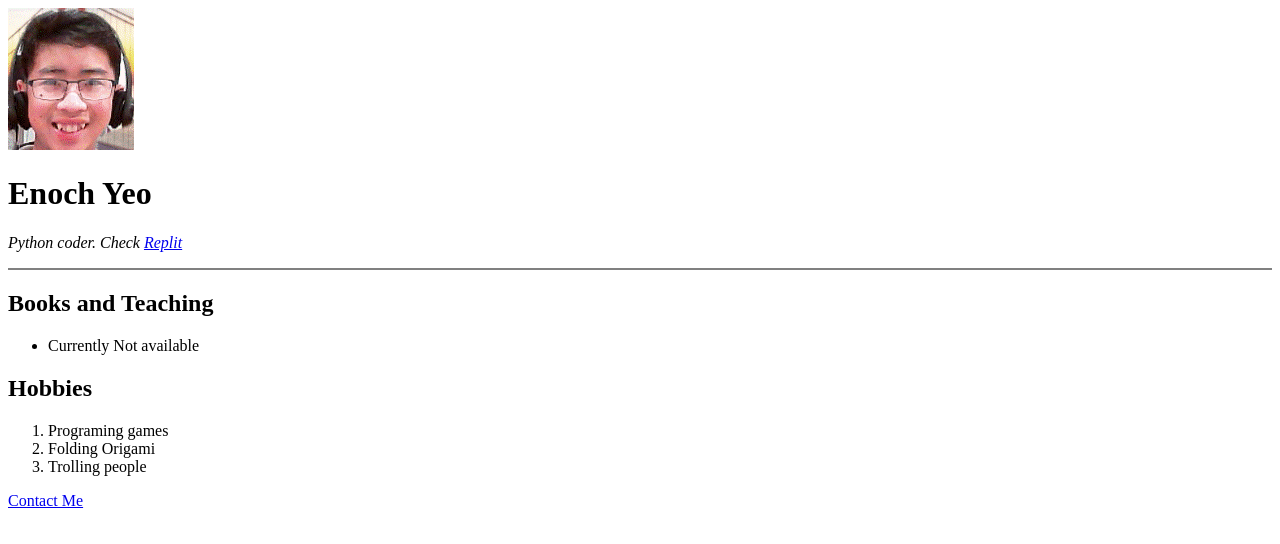
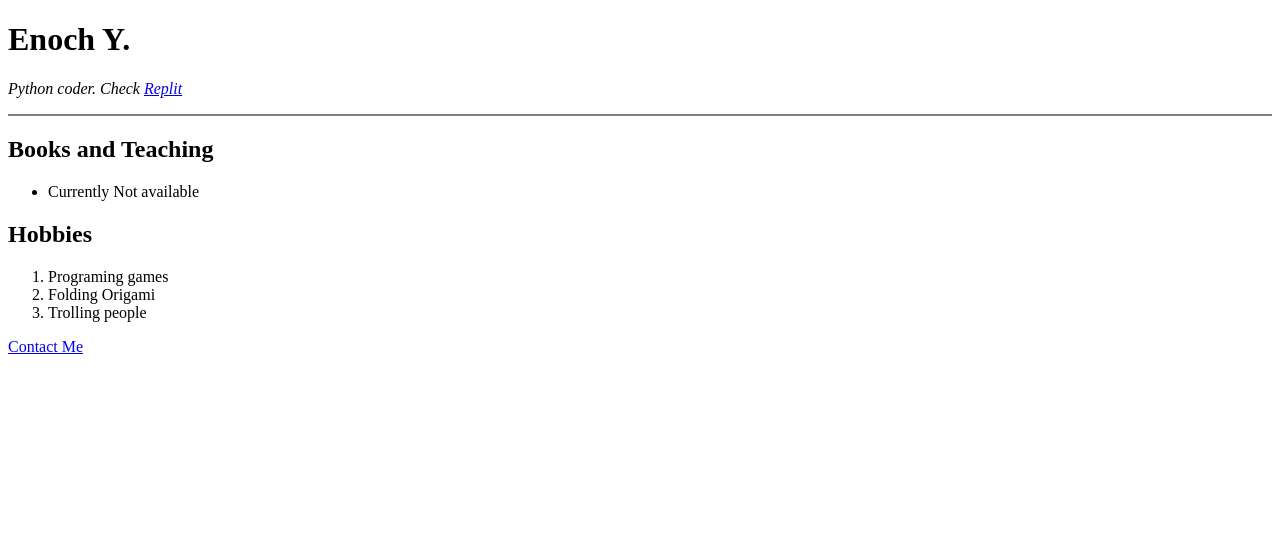
Before and after one commit to programexy/CV, a plain HTML site: page index.html in a window 1280 px wide. Drawn offline with Linux system fonts and the light colour scheme.

Commit message:
Update index.html
Signed-off-by: programexy <120611472+programexy@users.noreply.github.com>

```diff
--- a/index.html
+++ b/index.html
@@ -6,12 +6,7 @@
     </head>
     <body>
     <table>
-        <tr>
-
-        </tr>
-    </table>
-    <img src="justice.gif" alt="not my picture actually">
-    <h1>Enoch Yeo</h1>
+    <h1>Enoch Y.</h1>
     <p><em>Python coder. Check <a href="https://replit.com/@orukami">Replit</a></em></p>
     <hr size="2" noshade>
     <h2>Books and Teaching</h2>
```
